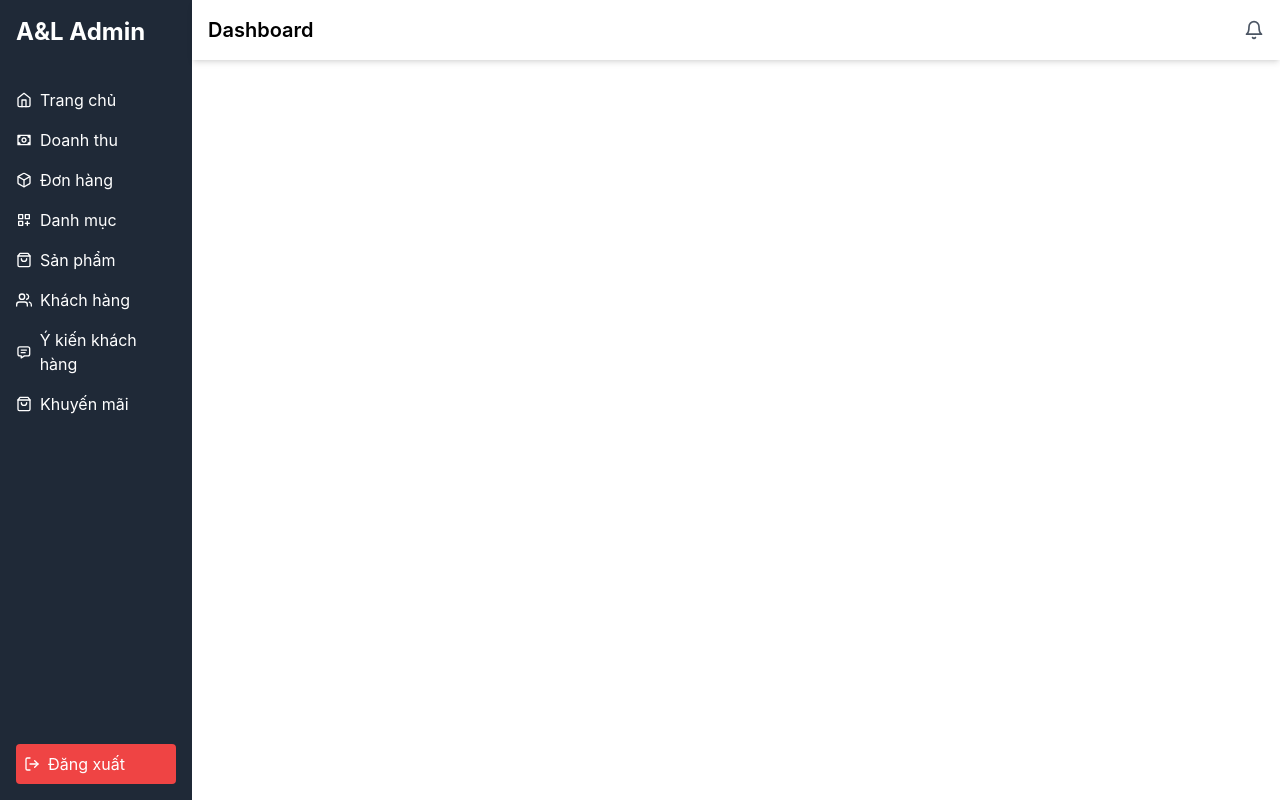
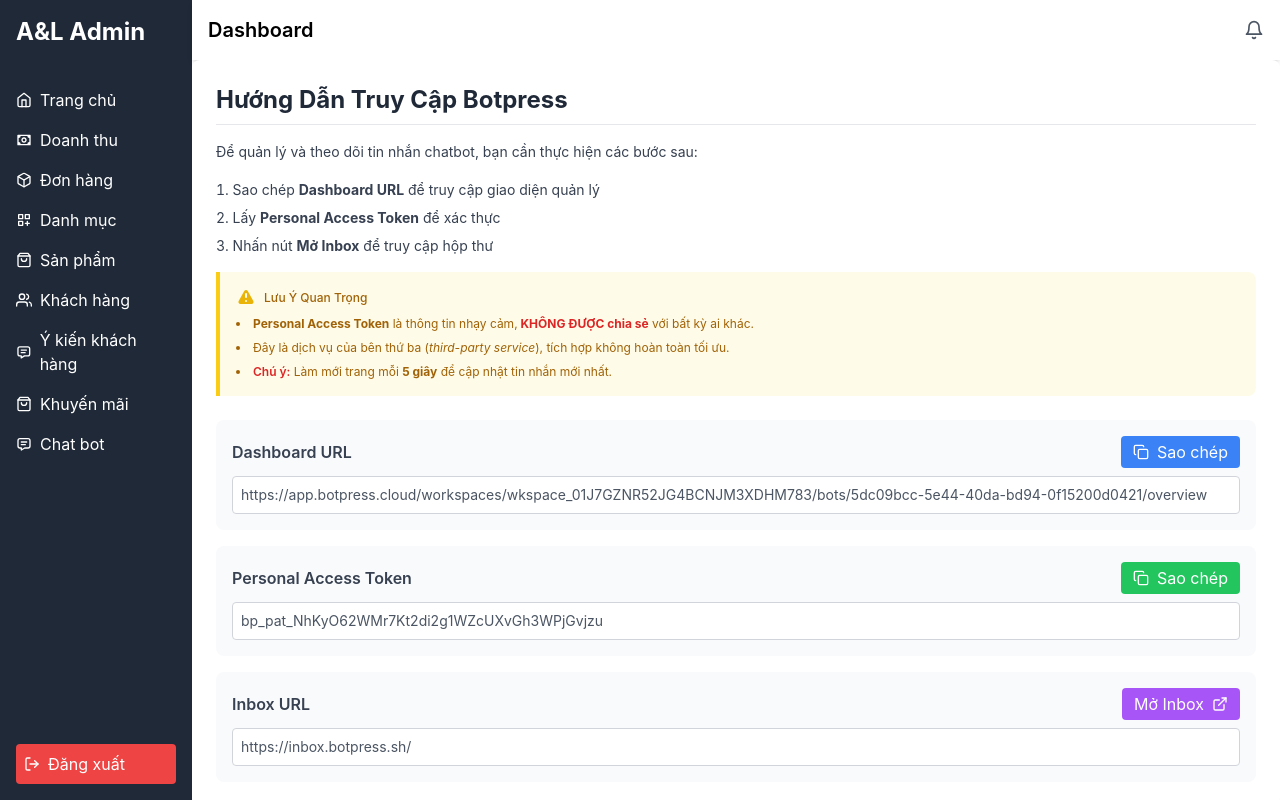
Before and after one commit to MinhAn2007/fashion-admin-dashboard, a React (Create React App) app: page /chatbot in a window 1280 px wide. Built offline with nearby package versions, Linux system fonts and the light colour scheme; no server answers; sample sign-in values are in the browser's storage.

Commit message:
add guide chat bot

```diff
--- a/src/App.js
+++ b/src/App.js
@@ -19,6 +19,7 @@ import AddProductForm from "./components/products/NewProduct";
 import OrderDetail from "./components/orders/details";
 import SalesDashboard from "./components/revenue";
 import PromotionDashboard from "./components/voucher";
+import BotpressAccess from "./components/chatbot/index,";
 
 // Component bảo vệ các route cần đăng nhập
 const ProtectedRoute = ({ element }) => {
@@ -57,6 +58,7 @@ function App() {
                         <Route path="/category" element={<CategoryManagementDashboard />} />
                         <Route path="/reviews" element={<ReviewDashboard />} />
                         <Route path="/voucher" element={<PromotionDashboard />} />
+                        <Route path="/chatbot" element={<BotpressAccess />} />
                       </Routes>
                     </div>
                   </div>
--- a/src/components/SideBar.js
+++ b/src/components/SideBar.js
@@ -65,6 +65,11 @@ const Sidebar = () => {
             <FiShoppingBag className="mr-2" /> Khuyến mãi
           </li>
         </Link>
+        <Link to="/chatbot" className="flex items-center mb-4">
+          <li className="flex items-center">
+            <TbMessage className="mr-2" /> Chat bot
+          </li>
+        </Link>
       </ul>
       <button
         onClick={handleLogout}
--- /dev/null
+++ b/src/components/chatbot/index,.js
@@ -0,0 +1,151 @@
+import React, { useState } from "react";
+import { Copy, ExternalLink } from "lucide-react";
+
+const BotpressAccess = () => {
+  const [dashboardCopied, setDashboardCopied] = useState(false);
+  const [tokenCopied, setTokenCopied] = useState(false);
+
+  const dashboardUrl =
+    "https://app.botpress.cloud/workspaces/wkspace_01J7GZNR52JG4BCNJM3XDHM783/bots/5dc09bcc-5e44-40da-bd94-0f15200d0421/overview";
+  const personalAccessToken = "bp_pat_NhKyO62WMr7Kt2di2g1WZcUXvGh3WPjGvjzu";
+  const inboxUrl = "https://inbox.botpress.sh/";
+
+  const copyText = (text, type) => {
+    navigator.clipboard.writeText(text);
+    if (type === "dashboard") {
+      setDashboardCopied(true);
+      setTimeout(() => setDashboardCopied(false), 2000);
+    } else {
+      setTokenCopied(true);
+      setTimeout(() => setTokenCopied(false), 2000);
+    }
+  };
+
+  return (
+    <div className="bg-white p-6 rounded-lg shadow-lg ">
+      <h2 className="text-2xl font-bold text-gray-800 mb-4 border-b pb-2">
+        Hướng Dẫn Truy Cập Botpress
+      </h2>
+
+      <div className="space-y-4 text-gray-700">
+        <p className="text-sm leading-relaxed">
+          Để quản lý và theo dõi tin nhắn chatbot, bạn cần thực hiện các bước
+          sau:
+        </p>
+
+        <ol className="list-decimal list-inside text-sm space-y-2">
+          <li>
+            Sao chép <strong>Dashboard URL</strong> để truy cập giao diện quản
+            lý
+          </li>
+          <li>
+            Lấy <strong>Personal Access Token</strong> để xác thực
+          </li>
+          <li>
+            Nhấn nút <strong>Mở Inbox</strong> để truy cập hộp thư
+          </li>
+        </ol>
+
+        <div className="bg-yellow-50 border-l-4 border-yellow-400 p-4 rounded-r-lg">
+          <p className="text-xs text-yellow-700 font-medium mb-2 flex items-center">
+            <svg
+              xmlns="http://www.w3.org/2000/svg"
+              className="h-5 w-5 mr-2 text-yellow-500"
+              viewBox="0 0 20 20"
+              fill="currentColor"
+            >
+              <path
+                fillRule="evenodd"
+                d="M8.257 3.099c.765-1.36 2.722-1.36 3.486 0l5.58 9.92c.75 1.334-.213 2.98-1.742 2.98H4.42c-1.53 0-2.493-1.646-1.743-2.98l5.58-9.92zM11 13a1 1 0 11-2 0 1 1 0 012 0zm-1-8a1 1 0 00-1 1v3a1 1 0 002 0V6a1 1 0 00-1-1z"
+                clipRule="evenodd"
+              />
+            </svg>
+            Lưu Ý Quan Trọng
+          </p>
+          <ul className="text-xs text-yellow-700 space-y-2 list-disc list-inside">
+            <li>
+              <strong>Personal Access Token</strong> là thông tin nhạy cảm,
+              <span className="text-red-600 font-bold">
+                {" "}
+                KHÔNG ĐƯỢC chia sẻ
+              </span>{" "}
+              với bất kỳ ai khác.
+            </li>
+            <li>
+              Đây là dịch vụ của bên thứ ba (<em>third-party service</em>), tích
+              hợp không hoàn toàn tối ưu.
+            </li>
+            <li>
+              <span className="font-semibold text-red-600">Chú ý:</span> Làm mới
+              trang mỗi <strong>5 giây</strong> để cập nhật tin nhắn mới nhất.
+            </li>
+          </ul>
+        </div>
+      </div>
+
+      <div className="mt-6 space-y-4">
+        <div className="bg-gray-50 p-4 rounded-lg">
+          <div className="flex justify-between items-center mb-2">
+            <span className="font-semibold text-gray-700">Dashboard URL</span>
+            <button
+              onClick={() => copyText(dashboardUrl, "dashboard")}
+              className="bg-blue-500 hover:bg-blue-600 text-white px-3 py-1 rounded flex items-center transition-colors"
+            >
+              <Copy size={16} className="mr-2" />
+              {dashboardCopied ? "Đã sao chép" : "Sao chép"}
+            </button>
+          </div>
+          <input
+            type="text"
+            value={dashboardUrl}
+            readOnly
+            className="w-full border border-gray-300 rounded p-2 text-gray-600 text-sm bg-white"
+          />
+        </div>
+
+        <div className="bg-gray-50 p-4 rounded-lg">
+          <div className="flex justify-between items-center mb-2">
+            <span className="font-semibold text-gray-700">
+              Personal Access Token
+            </span>
+            <button
+              onClick={() => copyText(personalAccessToken, "token")}
+              className="bg-green-500 hover:bg-green-600 text-white px-3 py-1 rounded flex items-center transition-colors"
+            >
+              <Copy size={16} className="mr-2" />
+              {tokenCopied ? "Đã sao chép" : "Sao chép"}
+            </button>
+          </div>
+          <input
+            type="text"
+            value={personalAccessToken}
+            readOnly
+            className="w-full border border-gray-300 rounded p-2 text-gray-600 text-sm bg-white"
+          />
+        </div>
+
+        <div className="bg-gray-50 p-4 rounded-lg">
+          <div className="flex justify-between items-center mb-2">
+            <span className="font-semibold text-gray-700">Inbox URL</span>
+            <a
+              href={inboxUrl}
+              target="_blank"
+              rel="noopener noreferrer"
+              className="bg-purple-500 hover:bg-purple-600 text-white px-3 py-1 rounded flex items-center transition-colors"
+            >
+              Mở Inbox <ExternalLink size={16} className="ml-2" />
+            </a>
+          </div>
+          <input
+            type="text"
+            value={inboxUrl}
+            readOnly
+            className="w-full border border-gray-300 rounded p-2 text-gray-600 text-sm bg-white"
+          />
+        </div>
+      </div>
+    </div>
+  );
+};
+
+export default BotpressAccess;
```
